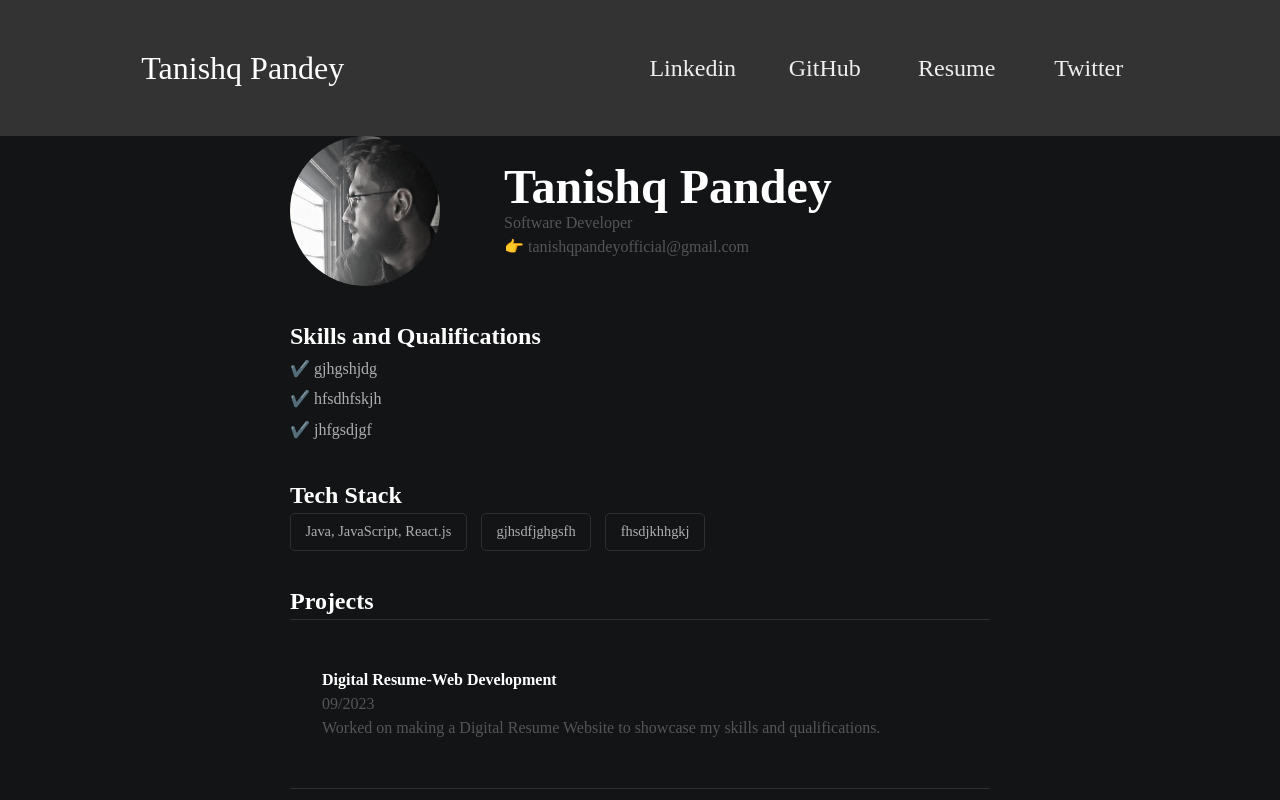
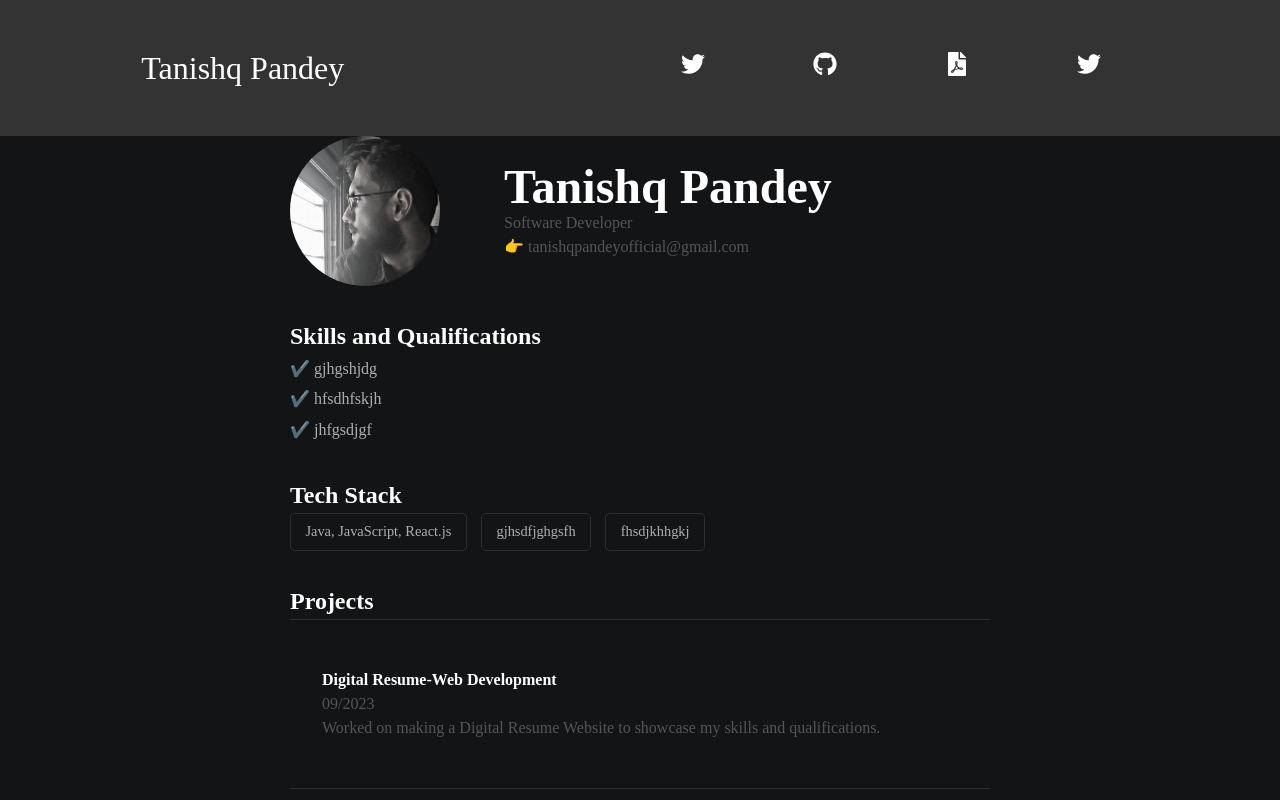
Before and after one commit to tanishqpandey26/digital-resume, a React (Create React App) app: page / in a window 1280 px wide. Shown: the top 800 px of the page. Built offline with nearby package versions, Linux system fonts and the light colour scheme.

Commit message:
icons added

```diff
--- a/package.json
+++ b/package.json
@@ -8,6 +8,7 @@
     "@testing-library/user-event": "^13.5.0",
     "react": "^18.2.0",
     "react-dom": "^18.2.0",
+    "react-icons": "^4.11.0",
     "react-pdf": "^7.3.3",
     "react-scripts": "5.0.1",
     "web-vitals": "^2.1.4"
--- a/src/App.css
+++ b/src/App.css
@@ -244,6 +244,7 @@ gap: 4em;
 		height: auto;
 		border-bottom: 0;
 
+
 	  ul {
 		  display: none;
 		  height: auto;
@@ -452,7 +453,7 @@ a:hover{
   position: absolute;
   top: 100%;
   right: 0;
-  background-color: white;
+  background-color: #333;
   width: fit-content;
   max-height: 0;
   overflow: hidden;
--- a/src/App.js
+++ b/src/App.js
@@ -2,6 +2,7 @@
 import './App.css';
 import material from './material/profile-pic.jpg' ;
 import React from 'react';
+import {FaTwitter, FaGithub,FaLinkedin,FaFilePdf} from "react-icons/fa";
 
 
 function App() {
@@ -30,13 +31,13 @@ function App() {
 <div>
   <ul className='nav-links'>
 
-     <li><a href='#about'>Linkedin </a></li>
+     <li><a href='#about'> <FaTwitter/> </a></li>
 
-     <li><a href='#about'>GitHub</a></li>
+     <li><a href='#about'><FaGithub/></a></li>
 
-     <li><a href='#about'>Resume</a></li>
+     <li><a href='#about'><FaFilePdf/></a></li>
 
-     <li><a href='#about'> Twitter</a></li>
+     <li><a href='#about'> <FaTwitter/></a></li>
 
 
   </ul>
@@ -56,13 +57,13 @@ function App() {
 
 <div className='menu-links'>
 
-<li><a href='#about' onClick={toggleMenu} >Linkedin</a></li>
+<li><a href='#about' onClick={toggleMenu} ><FaLinkedin/></a></li>
 
-<li><a href='#about' onClick={toggleMenu}>GitHub</a></li>
+<li><a href='#about' onClick={toggleMenu}><FaGithub/></a></li>
 
-<li><a href='#about' onClick={toggleMenu}>Resume</a></li>
+<li><a href='#about' onClick={toggleMenu}><FaFilePdf/></a></li>
 
-<li><a href='#about' onClick={toggleMenu}>Twitter</a></li>
+<li><a href='#about' onClick={toggleMenu}><FaTwitter/></a></li>
 
 
 </div>
```
Also changed, not shown: 2 other files (tests, documents, lock files or other folders).
